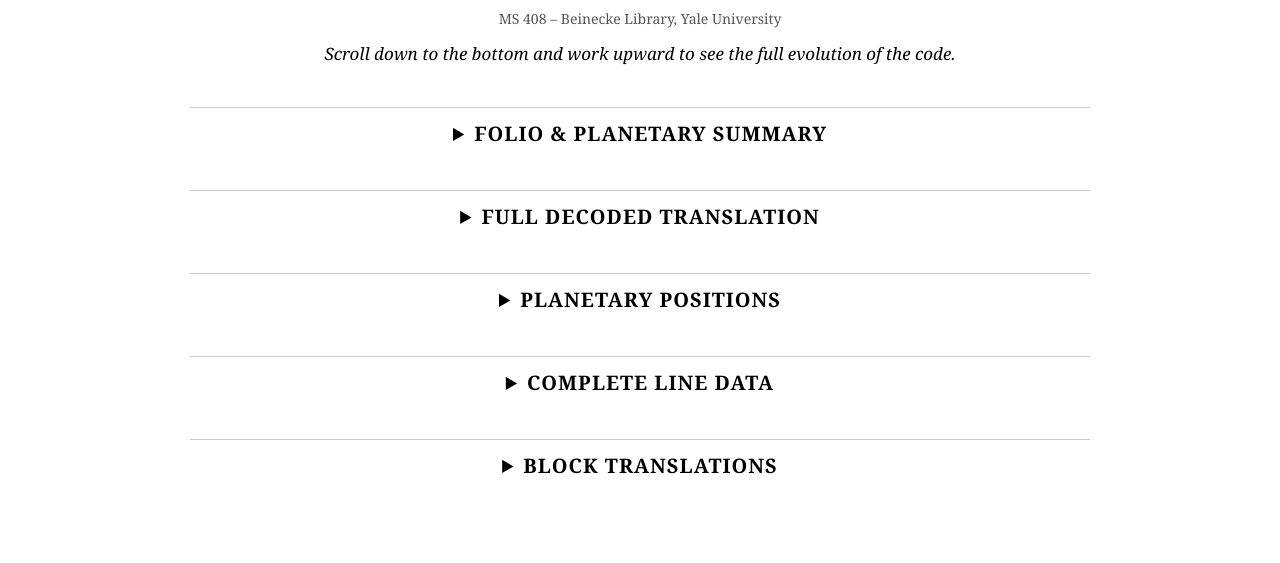
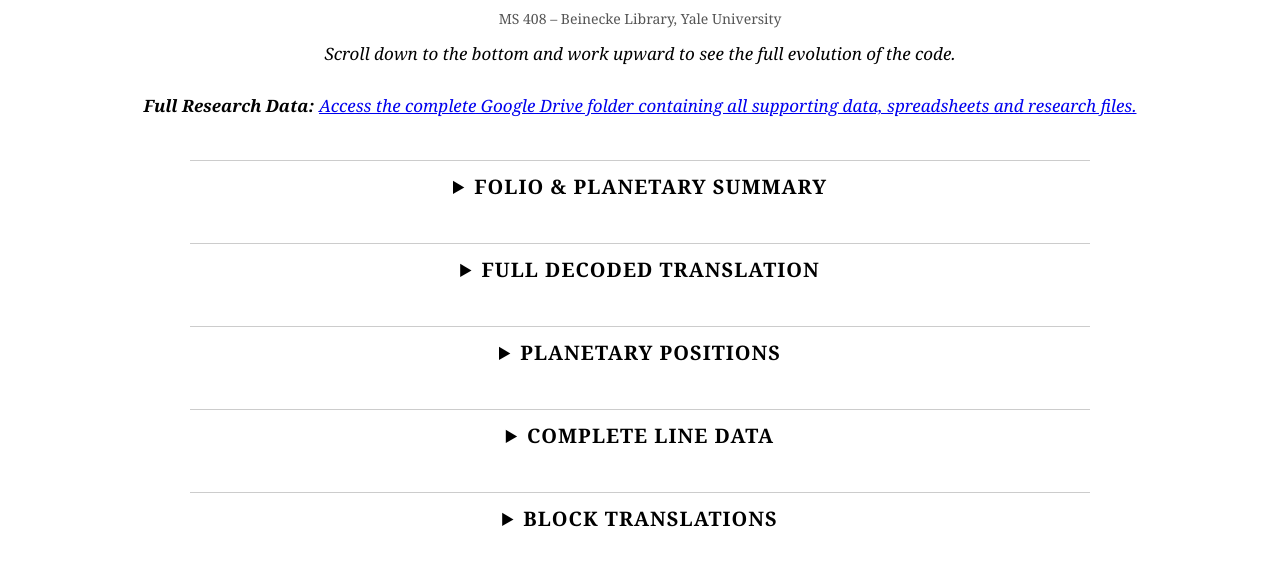
Before and after one commit to VoynichManuscriptDecoded/voynichmanuscriptdecoded.github.io, a plain HTML site: page folios/section1/3v/index.html in a window 1280 px wide. Shown: the part 943-1506 px from the top of the page. Drawn offline with Linux system fonts and the light colour scheme.

Commit message:
Update index.html

```diff
--- a/folios/section1/3v/index.html
+++ b/folios/section1/3v/index.html
@@ -336,6 +336,13 @@
     Scroll down to the bottom and work upward to see the full evolution of the code.
   </div>
 
+  <div class="instruction">
+  <strong>Full Research Data:</strong>
+  <a href="https://drive.google.com/drive/folders/16Oq8EYO1-WZcF0-4vCUWQsnxm5QBg_au?usp=sharing" target="_blank" rel="noopener noreferrer">
+    Access the complete Google Drive folder containing all supporting data, spreadsheets and research files.
+  </a>
+</div>
+
   <details>
   <summary>Folio & Planetary Summary</summary>
   <iframe src="https://docs.google.com/document/d/e/2PACX-1vRc5xLXbRBfV-XXNb4YLGemjGkovi5VuQtCyBs3hl4cDj8L4_CUGa61ClDJUhRK0UiyW4_anrQ-XArz/pub?embedded=true"></iframe>
```
